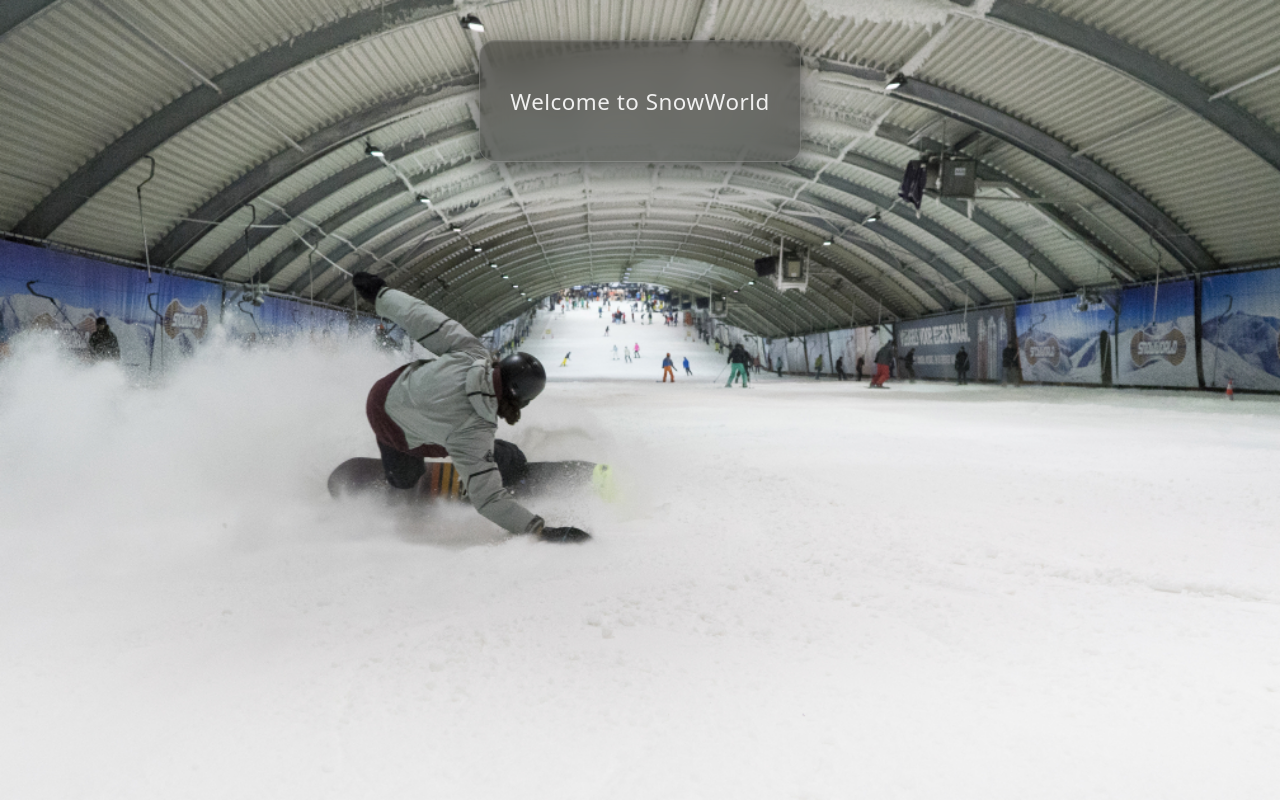
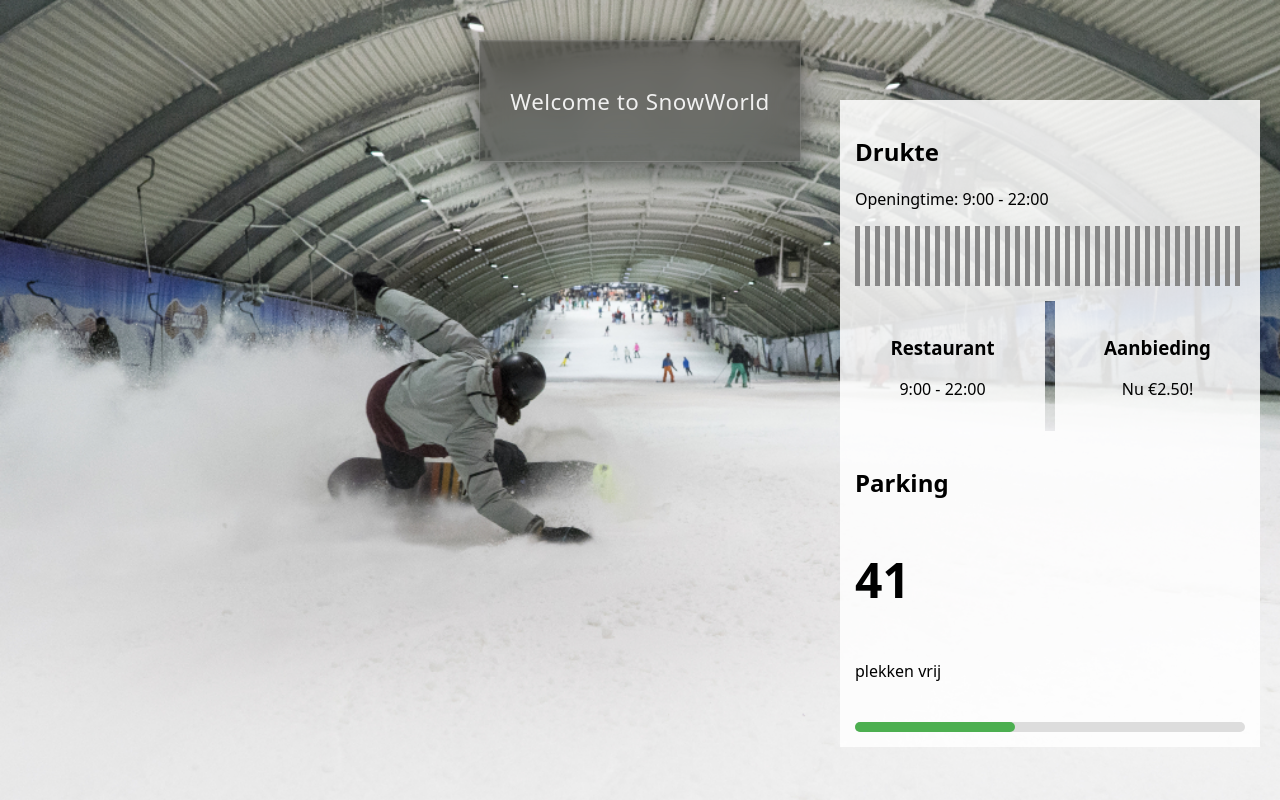
Before and after one commit to Voltical/narrowcasting-snowworld, a Flask app: page / in a window 1280 px wide. Run offline with Flask 3, Linux system fonts and the light colour scheme.

Commit message:
update index

```diff
--- a/static/css/styles.css
+++ b/static/css/styles.css
@@ -51,10 +51,110 @@ body {
     backdrop-filter: blur(14px) saturate(130%);
     -webkit-backdrop-filter: blur(14px) saturate(130%);
 
-    border-radius: 16px;
+
     border: 1px solid rgba(255, 255, 255, 0.15);
 
     box-shadow:
         0 8px 30px rgba(0, 0, 0, 0.6),
         inset 0 1px 1px rgba(255, 255, 255, 0.08);
 }
+
+
+.overlay {
+    background: rgba(0,0,0,0.35);
+    height: 100%;
+    padding: 20px;
+}
+
+
+
+.content {
+    display: grid;
+    grid-template-columns: 2fr 1fr; /* links leeg, rechts content */
+    justify-items: end;
+}
+
+
+.card {
+    background: rgba(255,255,255,0.85);
+    padding: 15px;
+
+}
+
+.left-panel,
+.right-panel {
+    width: 100%;
+    max-width: 420px;
+    margin-left: auto;
+    padding-top: 100px;
+    padding-right: 20px;
+}
+
+
+.big-number {
+    font-size: 48px;
+    font-weight: bold;
+}
+
+.lockers .locker-bars .bar {
+    height: 8px;
+    background: #ccc;
+    border-radius: 5px;
+    margin-top: 8px;
+}
+
+.temps {
+    display: flex;
+    gap: 10px;
+}
+
+.temp {
+    flex: 1;
+    text-align: center;
+}
+
+.temp p {
+    font-size: 32px;
+    margin-top: 10px;
+}
+
+
+
+.graph {
+    height: 60px;
+    background: repeating-linear-gradient(
+        to right,
+        #888,
+        #888 5px,
+        transparent 5px,
+        transparent 10px
+    );
+    margin-top: 15px;
+}
+
+.small-cards {
+    display: flex;
+    gap: 10px;
+}
+
+.small-cards .card {
+    flex: 1;
+    text-align: center;
+}
+
+.parking .progress {
+    background: #ddd;
+    height: 10px;
+    border-radius: 5px;
+
+    margin-top: 40px;
+
+
+}
+
+.progress-bar {
+    width: 41%;
+    height: 100%;
+    background: #4caf50;
+    border-radius: 5px;
+}
--- a/templates/index.html
+++ b/templates/index.html
@@ -11,6 +11,35 @@
         <div class="glass-box">
             Welcome to SnowWorld
         </div>
+           <div class="right-panel">
+                <div class="card opening">
+                    <h2>Drukte</h2>
+                    <p>Openingtime: 9:00 - 22:00</p>
+                    <div class="graph"></div>
+                </div>
+
+                <div class="small-cards">
+                    <div class="card">
+                        <h3>Restaurant</h3>
+                        <p>9:00 - 22:00</p>
+                    </div>
+                    <div class="card">
+                        <h3>Aanbieding</h3>
+                        <p>Nu €2.50!</p>
+                    </div>
+                </div>
+
+                <div class="card parking">
+                    <h2>Parking</h2>
+                    <p class="big-number">41</p>
+                    <span>plekken vrij</span>
+                    <div class="progress">
+                        <div class="progress-bar"></div>
+                    </div>
+                </div>
+            </div>
     </div>
+
+
 </body>
 </html>
```
